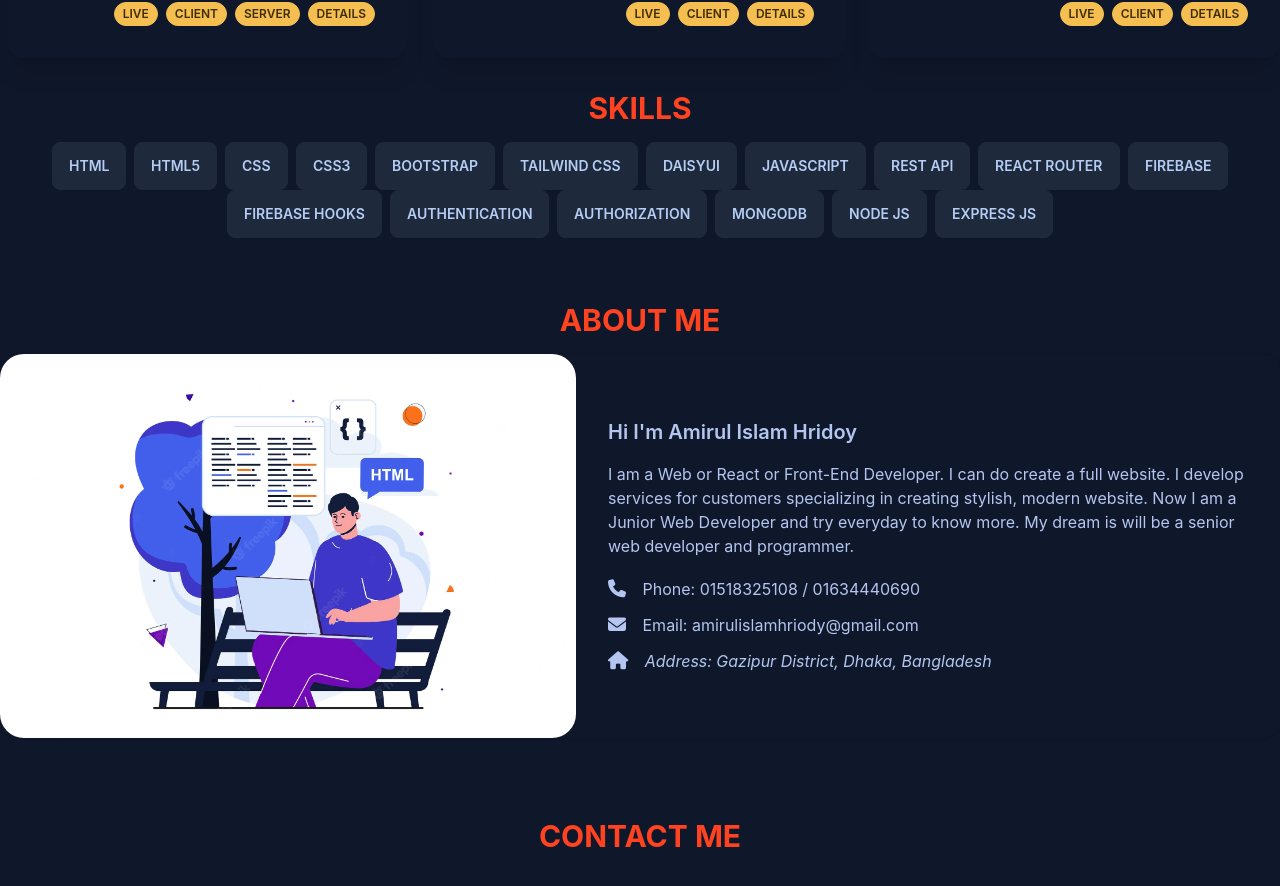
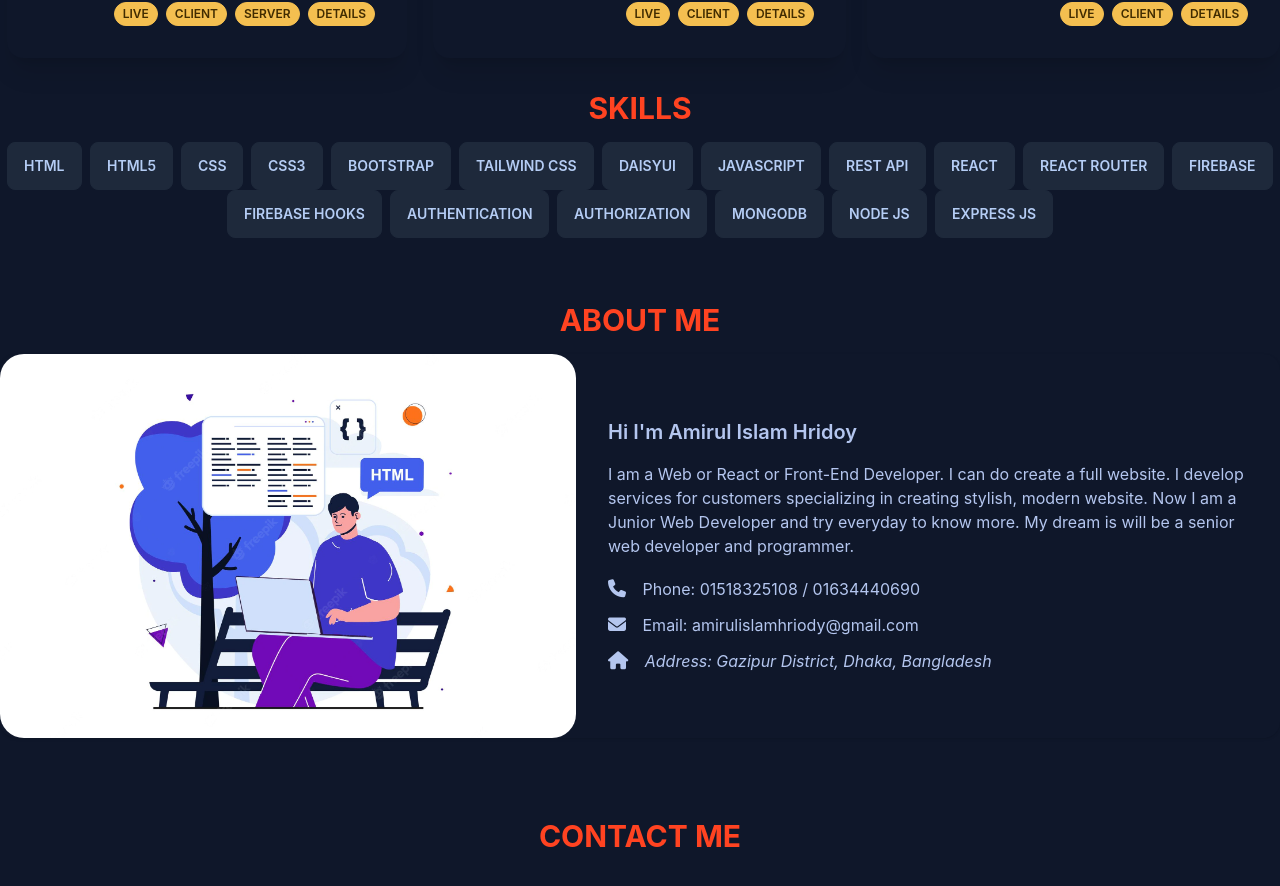
Before and after one commit to amirulislamhridoy/my-protfolio-client, a React (Create React App) app: page / in a window 1280 px wide. Shown: the part 1330-2216 px from the top of the page. Built offline with nearby package versions, Linux system fonts and the light colour scheme.

Commit message:
skill react add

```diff
--- a/src/pages/Home/Skill.js
+++ b/src/pages/Home/Skill.js
@@ -16,6 +16,7 @@ const Skill = () => {
                 <button className='btn sm:btn btn-sm mx-1' data-aos="zoom-in">DaisyUI</button>
                 <button className='btn sm:btn btn-sm mx-1' data-aos="zoom-in">JavaScript</button>
                 <button className='btn sm:btn btn-sm mx-1' data-aos="zoom-in">Rest API</button>
+                <button className='btn sm:btn btn-sm mx-1' data-aos="zoom-in">React</button>
                 <button className='btn sm:btn btn-sm mx-1' data-aos="zoom-in">React Router</button>
                 <button className='btn sm:btn btn-sm mx-1' data-aos="zoom-in">Firebase</button>
                 <button className='btn sm:btn btn-sm mx-1' data-aos="zoom-in">Firebase Hooks</button>
```
